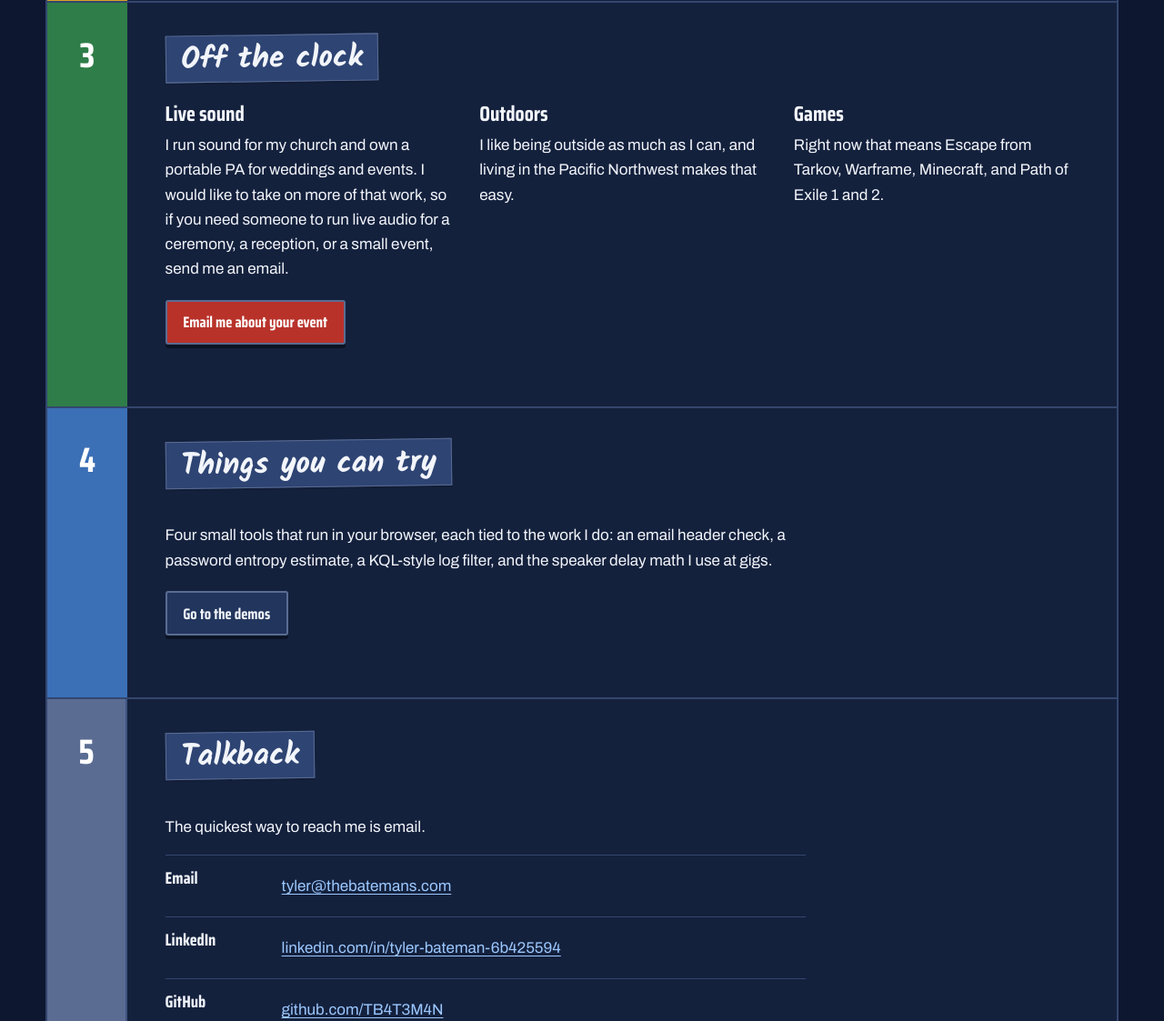
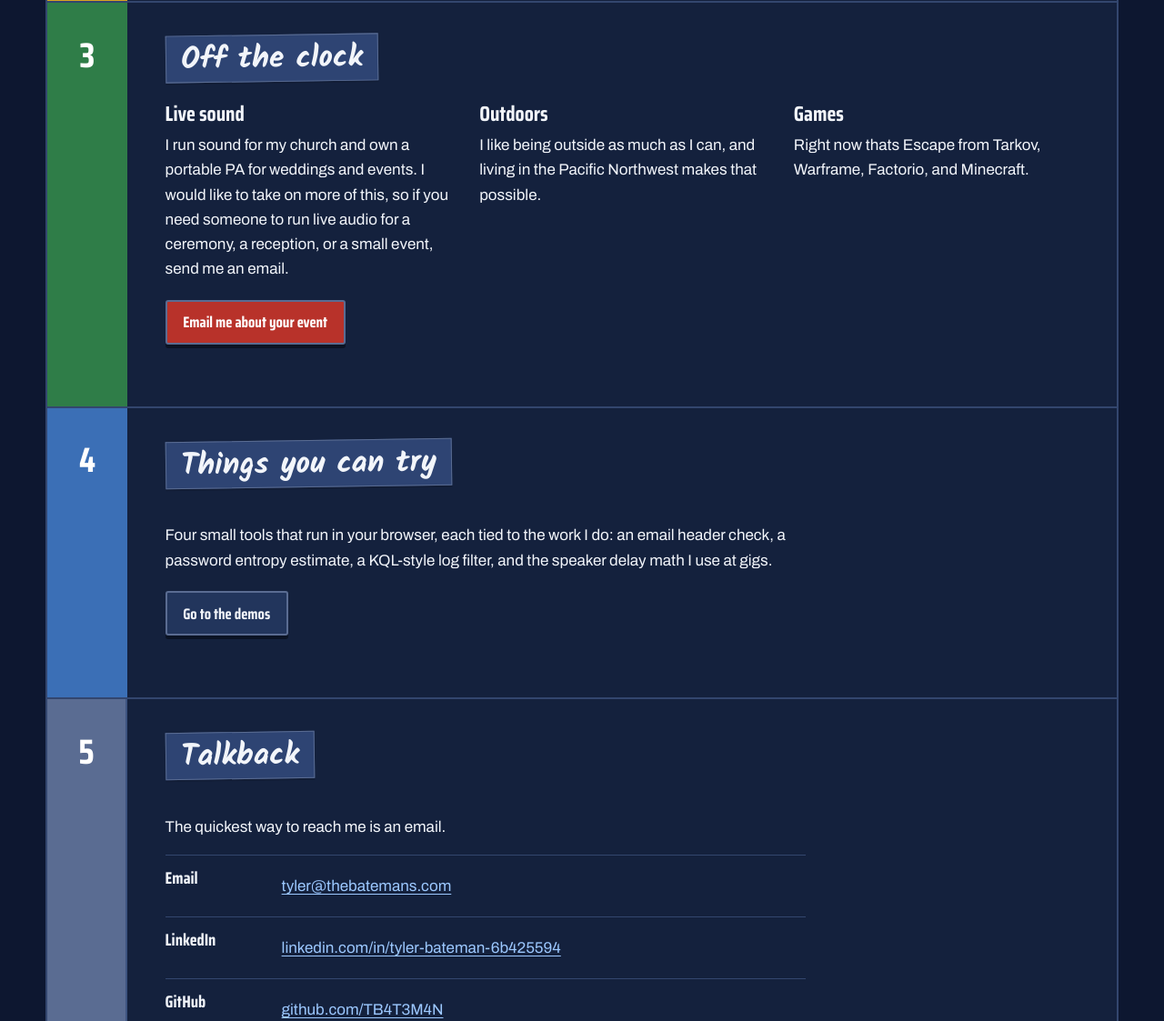
Before and after one commit to TB4T3M4N/tb4t3m4n.github.io, a plain HTML site: page index.html in a window 1280 px wide. Shown: the part 1737-2860 px from the top of the page at 91% size. Drawn offline with Linux system fonts and the light colour scheme.

Commit message:
Update index.html

```diff
--- a/index.html
+++ b/index.html
@@ -21,7 +21,7 @@
 <a class="skip" href="#main">Skip to content</a>
 <div id="console" data-root="">
   <noscript>
-    <header class="desk"><div class="plate"><p class="plate-name"><a href="">Tyler Bateman</a></p><p class="plate-line">I work in IT security, I would rather be outdoors, and I game when the day is done.</p></div>
+    <header class="desk"><div class="plate"><p class="plate-name"><a href="">Tyler Bateman</a></p><p class="plate-line">I work in IT security, I would rather be gaming, and I am outdoors when I can.</p></div>
     <nav class="strips" aria-label="Primary"><a class="strip" href="resume/">Resume</a> <a class="strip" href="about/">About me</a> <a class="strip" href="demos/">Demos</a> <a class="strip" href="mailto:tyler@thebatemans.com">Email me</a></nav></header>
   </noscript>
 </div>
@@ -50,9 +50,9 @@
     <h2 class="tape" id="h-life">Off the clock</h2>
 
  <div class="three">
-  <div><h3>Live sound</h3><p>I run sound for my church and own a portable PA for weddings and events. I would like to take on more of that work, so if you need someone to run live audio for a ceremony, a reception, or a small event, send me an email.</p><p><a class="key key-red" href="mailto:tyler@thebatemans.com?subject=Event%20sound%20booking">Email me about your event</a></p></div>
-  <div><h3>Outdoors</h3><p>I like being outside as much as I can, and living in the Pacific Northwest makes that easy.</p></div>
-  <div><h3>Games</h3><p>Right now that means Escape from Tarkov, Warframe, Minecraft, and Path of Exile 1 and 2.</p></div>
+  <div><h3>Live sound</h3><p>I run sound for my church and own a portable PA for weddings and events. I would like to take on more of this, so if you need someone to run live audio for a ceremony, a reception, or a small event, send me an email.</p><p><a class="key key-red" href="mailto:tyler@thebatemans.com?subject=Event%20sound%20booking">Email me about your event</a></p></div>
+  <div><h3>Outdoors</h3><p>I like being outside as much as I can, and living in the Pacific Northwest makes that possible.</p></div>
+  <div><h3>Games</h3><p>Right now thats Escape from Tarkov, Warframe, Factorio, and Minecraft.</p></div>
  </div>
   </div>
 </section><section class="chan" id="try" aria-labelledby="h-try">
@@ -67,7 +67,7 @@
   <div class="chan-num cap-white" aria-hidden="true">5</div>
   <div class="chan-body">
     <h2 class="tape" id="h-contact">Talkback</h2>
-    <p>The quickest way to reach me is email.</p><dl class="io">
+    <p>The quickest way to reach me is an email.</p><dl class="io">
   <div><dt>Email</dt><dd><a href="mailto:tyler@thebatemans.com">tyler@thebatemans.com</a></dd></div>
   <div><dt>LinkedIn</dt><dd><a href="https://www.linkedin.com/in/tyler-bateman-6b425594" rel="noopener noreferrer">linkedin.com/in/tyler-bateman-6b425594</a></dd></div>
   <div><dt>GitHub</dt><dd><a href="https://github.com/TB4T3M4N" rel="noopener noreferrer">github.com/TB4T3M4N</a></dd></div>
```
